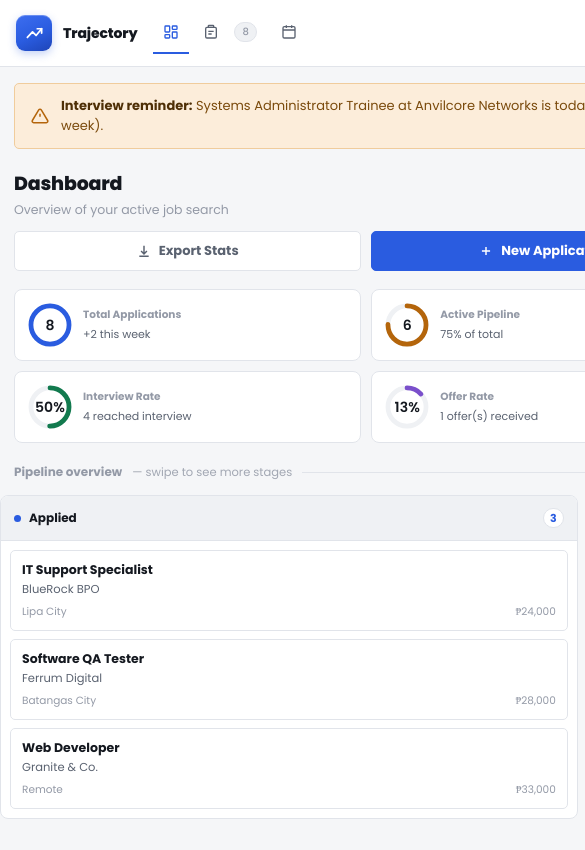
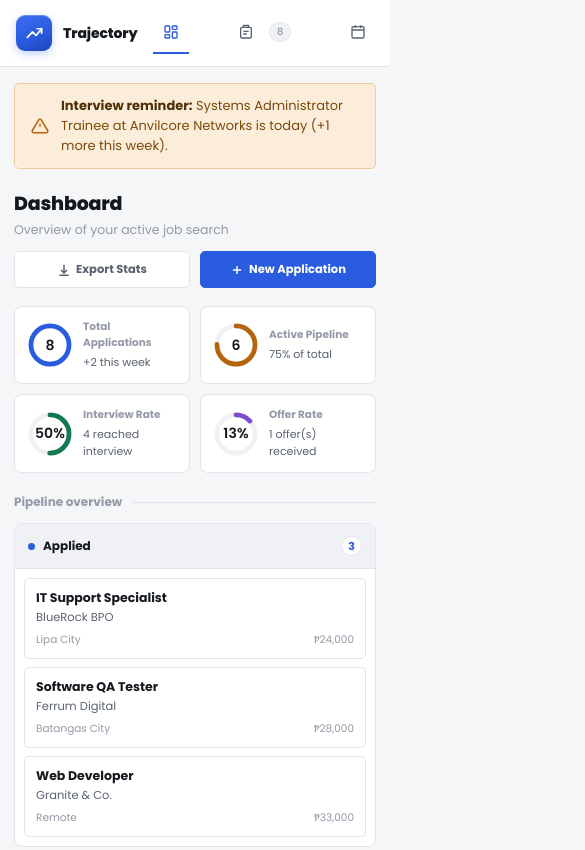
Before and after one commit to christianjaydb/Application-tracker, a plain HTML site: page index.html in a window 390 px wide. Shown: the top 850 px of the page, 585 px wide, since content can reach past the window. Drawn offline with Linux system fonts and the light colour scheme.

Commit message:
Update index.html

```diff
--- a/index.html
+++ b/index.html
@@ -46,12 +46,15 @@
   font-family:'Poppins',sans-serif;
 }
 *{box-sizing:border-box;margin:0;padding:0;}
-html{scroll-behavior:smooth;}
+html{scroll-behavior:smooth;overflow-x:hidden;width:100%;}
 body{
   background:var(--paper);
   color:var(--ink);
   min-height:100vh;
   -webkit-font-smoothing:antialiased;
+  overflow-x:hidden;
+  width:100%;
+  position:relative;
 }
 ::selection{background:var(--signal);color:#fff;}
 h1,h2,h3{font-family:'Poppins',sans-serif;letter-spacing:-0.01em;}
@@ -126,15 +129,15 @@ button{cursor:pointer;}
   .brand-text .tag-row{display:none;}
   .nav{
     flex-direction:row;gap:4px;margin-bottom:0;
-    overflow-x:auto;-webkit-overflow-scrolling:touch;scrollbar-width:none;
-    flex:1;
+    overflow-x:hidden;
+    flex:1;justify-content:space-between;
   }
-  .nav::-webkit-scrollbar{display:none;}
   .nav-item{
-    flex-shrink:0;border-left:none;border-bottom:2px solid transparent;
+    flex-shrink:1;min-width:0;border-left:none;border-bottom:2px solid transparent;
     padding:10px 12px;border-radius:0;
     white-space:nowrap;background:transparent;
   }
+  .nav-item span:not(.nav-badge){overflow:hidden;text-overflow:ellipsis;}
   .nav-item:hover{background:transparent;color:var(--ink);}
   .nav-item.active{background:transparent;border-left:none;border-bottom:2px solid var(--signal);}
   .nav-item.active .nav-badge{background:var(--signal-soft);border-color:var(--signal-soft);}
@@ -158,7 +161,7 @@ button{cursor:pointer;}
 .btn{
   display:inline-flex;align-items:center;gap:8px;
   padding:9px 15px;border-radius:var(--radius-sm);
-  font-size:13px;font-weight:700;
+  font-size:13px;font-weight:700;white-space:nowrap;
   border:1px solid var(--line);background:var(--surface);color:var(--ink-dim);
   transition:all .15s var(--ease);
 }
@@ -420,7 +423,7 @@ tbody tr:last-child td{border-bottom:none;}
   .topbar{gap:12px;margin-bottom:18px;}
   .topbar h2{font-size:19px;}
   .top-actions{width:100%;}
-  .top-actions .btn{flex:1;justify-content:center;}
+  .top-actions .btn{flex:1 1 0;justify-content:center;padding-left:8px;padding-right:8px;font-size:12.5px;}
 
   .gauge-row{grid-template-columns:repeat(2,1fr);gap:10px;margin-bottom:20px;}
   .gauge-card{padding:12px;gap:10px;}
@@ -430,19 +433,41 @@ tbody tr:last-child td{border-bottom:none;}
   .gauge-sub{font-size:11px;}
 
   .pipeline{
-    display:flex;grid-template-columns:none;gap:10px;
-    overflow-x:auto;scroll-snap-type:x mandatory;-webkit-overflow-scrolling:touch;
-    margin:0 -14px 30px;padding:2px 14px 6px;scrollbar-width:none;
+    display:flex;flex-direction:column;grid-template-columns:none;gap:10px;
+    overflow-x:hidden;margin:0;padding:0;margin-bottom:30px;
   }
-  .pipeline::-webkit-scrollbar{display:none;}
-  .pipe-col{flex:0 0 82%;scroll-snap-align:start;}
+  .pipe-col{width:100%;}
   .pipe-body{max-height:none;}
   .drag-hint{display:none;}
-  .swipe-hint{display:inline;}
+  .swipe-hint{display:none;}
 
   .filter-bar{gap:8px;}
   .search-wrap{min-width:100%;flex-basis:100%;}
   select.filter-select{flex:1;min-width:0;}
+
+  /* Table becomes a stacked card list so nothing needs horizontal scrolling */
+  .table-wrap{overflow-x:hidden;}
+  table{width:100%;min-width:0;}
+  thead{display:none;}
+  tbody, tr, td{display:block;width:100%;}
+  tbody tr{
+    padding:12px 14px;border-bottom:1px solid var(--line);
+  }
+  tbody tr:last-child{border-bottom:none;}
+  tbody td{
+    display:flex;align-items:center;justify-content:space-between;gap:12px;
+    padding:3px 0;border-bottom:none;
+    font-size:12.5px;white-space:normal;word-break:break-word;text-align:right;
+  }
+  tbody td::before{
+    content:attr(data-label);
+    font-size:9.5px;font-weight:700;text-transform:uppercase;letter-spacing:0.05em;
+    color:var(--ink-faint);flex-shrink:0;text-align:left;
+  }
+  tbody td.cell-pos{font-size:14px;justify-content:flex-start;text-align:left;}
+  tbody td.cell-pos::before{display:none;}
+  tbody td.cell-co{margin-top:-2px;margin-bottom:2px;justify-content:flex-start;text-align:left;}
+  tbody td.cell-co::before{display:none;}
 
   .cal-panel{padding:14px;}
   .cal-day{font-size:11px;}
@@ -454,6 +479,7 @@ tbody tr:last-child td{border-bottom:none;}
 @media (max-width:400px){
   .gauge-row{grid-template-columns:1fr 1fr;}
   .brand-text h1{font-size:14px;}
+  .top-actions .btn{font-size:11.5px;padding-left:6px;padding-right:6px;gap:5px;}
 }
 </style>
 </head>
@@ -969,12 +995,12 @@ function renderApplications(){
     const label = j.status==="Offer" ? "Job Offer" : j.status;
     return `
     <tr onclick="openJobModal(${j.id})" style="animation:fadeUp .25s var(--ease) both; animation-delay:${Math.min(i*0.03,0.3)}s;">
-      <td class="cell-pos">${escapeHtml(j.position)}</td>
-      <td class="cell-co">${escapeHtml(j.company)}</td>
-      <td>${escapeHtml(j.location||"—")}</td>
-      <td class="mono">${j.salary?fmtMoney(j.salary):"—"}</td>
-      <td><span class="status-pill st-${key}"><span class="dot"></span>${label}</span></td>
-      <td class="mono">${fmtDate(j.appliedDate)}</td>
+      <td class="cell-pos" data-label="Position">${escapeHtml(j.position)}</td>
+      <td class="cell-co" data-label="Company">${escapeHtml(j.company)}</td>
+      <td data-label="Location">${escapeHtml(j.location||"—")}</td>
+      <td class="mono" data-label="Salary">${j.salary?fmtMoney(j.salary):"—"}</td>
+      <td data-label="Status"><span class="status-pill st-${key}"><span class="dot"></span>${label}</span></td>
+      <td class="mono" data-label="Applied">${fmtDate(j.appliedDate)}</td>
     </tr>`;
   }).join("");
 }
```
